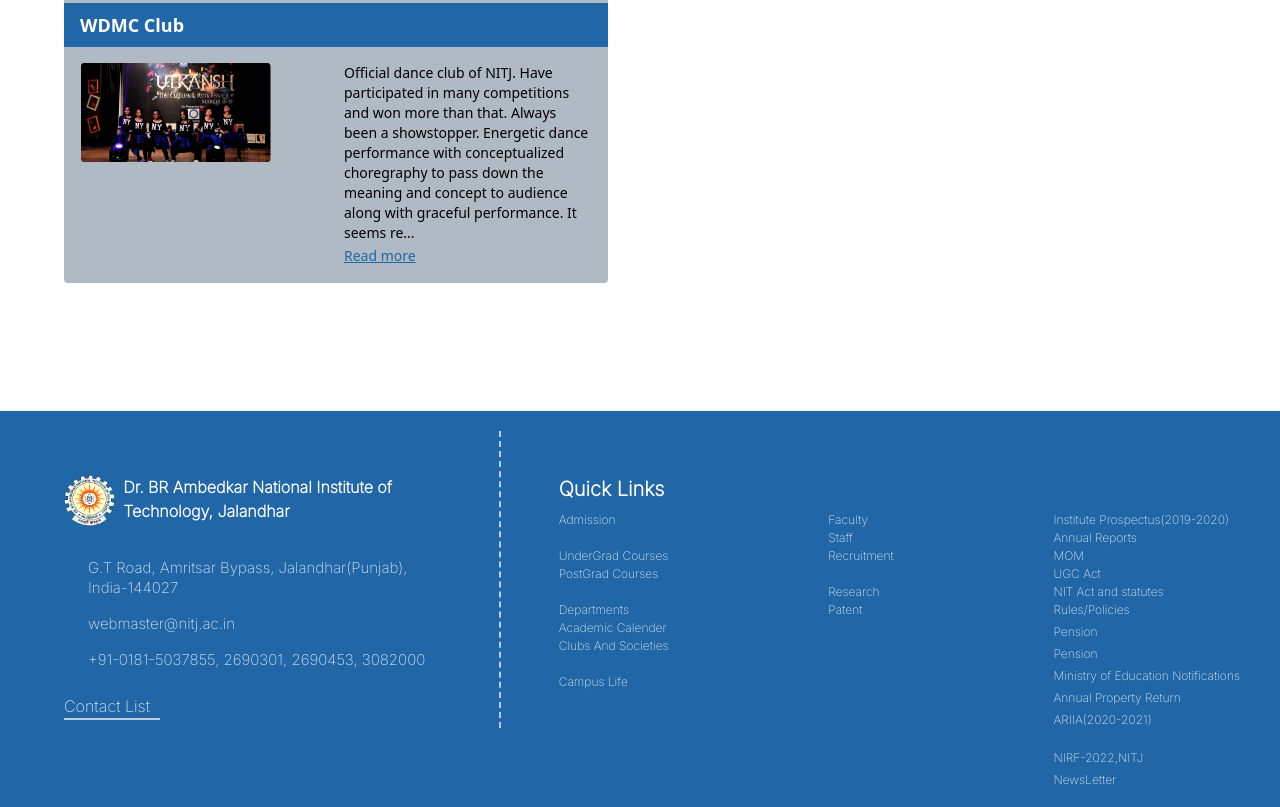
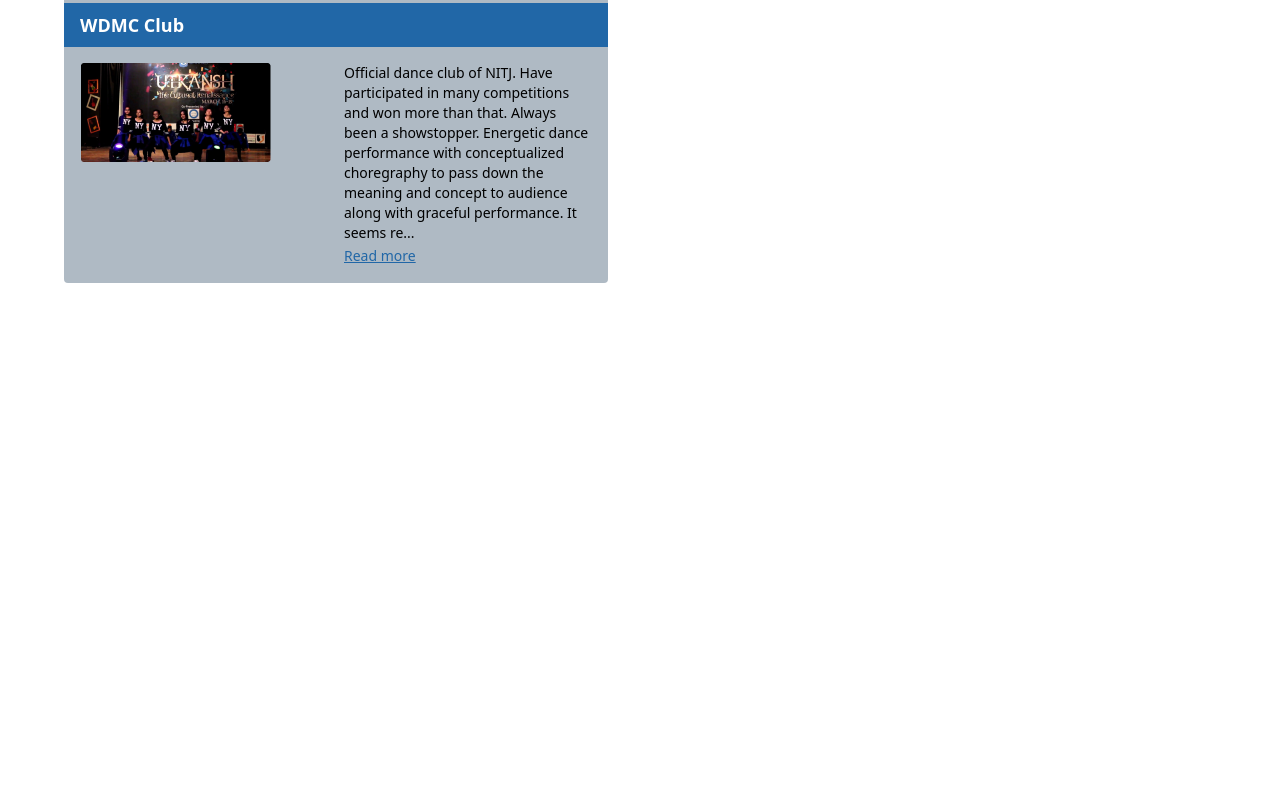
Before and after one commit to abhay57/abhay.github.io, a website: page index.html in a window 1280 px wide. Shown: the part 869-1676 px from the top of the page. After the commit the page ends 1184 px from the top, so only its background shows below. Drawn offline with nearby package versions, Linux system fonts and the light colour scheme.

Commit message:
Update index.html

```diff
--- a/index.html
+++ b/index.html
@@ -1,11 +1,7 @@
 <!DOCTYPE html>
 <html>
     <head>
-        <meta charset="UTF-8">
-        <meta http-equiv="X-UA-Compatible" content="IE=edge">
-        <meta name="viewport" content="width=device-width, initial-scale=1.0">
         <title>clubs page</title>
-        <link href="https://fonts.googleapis.com/css2?family=Inter:wght@200&family=Poppins:wght@200;300&display=swap" rel="stylesheet">
         <script src="https://cdn.tailwindcss.com"></script>
     </head>
 
@@ -144,96 +140,5 @@
 
         </section>
 
-        <footer>
-            <div class="bg-[#2167A7] h-3/4 text-white relative inset-x-0 bottom-0 flex flex-col lg:flex-row mt-[10%]" style="font-family:'Inter', sans-serif;">
-      <div class="flex flex-col h-1/3">
-          <div class="flex  align-middle mx-auto">
-          <img src="./images/nitj-logo.png" alt="NITJ logo"     class="lg:ml-16 lg:mt-16 mt-6 ml-4 lg:w-[4vw] lg:h-[4vw] w-[4vh] h-[4vh]">
-          <h2 class="lg:ml-2 lg:mt-16  text-base font-bold lg:w-3/5 w-4/5 mt-5 ml-3">
-              Dr. BR Ambedkar National Institute of Technology, Jalandhar
-          </h2>
-      </div>
-      <div class="mt-6 lg:ml-20 ml-6 leading-5 w-3/4 lg:text-[15px] text-xs">
-      <div class="flex mt-2 align-middle opacity-80">
-              <i class="fas fa-location-dot mr-2 mt-1"></i>
-          <h3>     G.T Road, Amritsar Bypass, Jalandhar(Punjab), <br>India-144027</h3>
-          </div>
-          <div class="flex mt-2 align-middle opacity-80">
-          <i class="fas fa-envelope mr-2 mt-2"></i>
-              <h3 class="mt-2">webmaster@nitj.ac.in</h3>
-      </div>
-      <div class="flex mt-2 align-middle opacity-80">
-          <i class="fas fa-phone mr-2 mt-2"></i>
-
-          <h3 class="mt-2">  +91-0181-5037855, 2690301, 2690453, 3082000</h3>
-      </div>
-      </div>
-      <div class="lg:ml-[4em] lg:mt-6 mt-2 lg-text-base text-base border-b-2 w-[6em] relative ml-[4em] opacity-80"><a href="#">Contact List</a></div>
-      </div>
-
-      <div class="lg:border-r-2 lg:border-y-gray-300 lg:border-dashed lg:opacity-80 lg:h-3/4 lg:absolute ml-[39%] none mt-5 z-50"></div>
-      <div class="lg:mt-16 lg:w-[54%] w-[90%] lg:mr-10 lg:ml-1 ml-3 mr-3 mb-3.5 mt-0">
-          <h2 class="mb-2 text-xl font-semibold mt-20 lg:mt-0">Quick Links</h2>
-          <div class="flex justify-between">
-          <div class="flex flex-col opacity-80 lg:text-[12px] text-[10px]">
-              <a href="#">Admission</a>
-              <br>
-              <a href="#">UnderGrad Courses</a>
-      <a href="#">PostGrad Courses</a>
-      <br>
-      <a href="#">Departments</a>
-      <a href="#">Academic Calender</a>
-      <a href="#">Clubs And Societies</a>
-      <br>
-      <a href="#">Campus Life</a>
-      </div>
-      <div class="flex flex-col opacity-80 lg:text-[12px] text-[10px]">
-          <a href="#">Faculty</a>
-          <a href="#">Staff</a>
-          <a href="#">Recruitment</a>
-      <br>
-      <a href="#">Research</a>
-      <a href="#">Patent</a>
-      </div>
-      <div class="flex flex-col  opacity-80 lg:text-[12px] text-[10px]">
-          <a href="#">Institute Prospectus(2019-2020)</a>
-          <a href="#">Annual Reports</a>
-          <a href="#">MOM</a>
-      <a href="#">UGC Act</a>
-      <a href="#">NIT Act and statutes</a>
-
-      <a href="#" class="lg:mb-1">Rules/Policies</a>
-      <a href="#" class="lg:mb-1">Pension</a>
-      <a href="#" class="lg:mb-1">Pension</a>
-      <a href="#" class="lg:mb-1">Ministry of Education Notifications</a>
-      <a href="#" class="lg:mb-1">Annual Property Return</a>
-      <a href="#" class="lg:mb-1">ARIIA(2020-2021)</a>
-      <div class="lg:mb-4"></div>
-      <a href="#" class="lg:mb-1">NIRF-2022,NITJ</a>
-      <a href="#" class="lg:mb-1">NewsLetter</a>
-      </div>
-      </div>
-      </div>
-                <div class="lg:flex-row flex flex-col absolute lg:top-[88%] lg:left-[33%] top-[20%] left-[90%]">
-          <div class="mr-4 text-white text-l">
-              <a href="https://www.facebook.com/NITJofficial/" target="_blank"> <i class="fa-brands fa-facebook"></i></a>
-          </div>
-          <div class="mr-4 text-white text-l">
-              <a href="https://twitter.com/NITJofficial?ref_src=twsrc%5Egoogle%7Ctwcamp%5Eserp%7Ctwgr%5Eauthor" target="_blank">   <i class="fab fa-twitter"></i></a>
-          </div>
-          <div class="mr-4 text-white text-l">
-              <a href="https://in.linkedin.com/school/dr-b-r-ambedkar-national-institute-of-technology-jalandhar-official/" target="_blank">   <i class="fa-brands fa-linkedin"></i></a>
-          </div>
-      <div class="mr-4 text-white text-l">
-      <a href="https://www.instagram.com/nitjofficial/?hl=en" target="_blank">  <i class="fa-brands fa-instagram"></i></a>
-      </div>
-      <div class="mr-4 text-white text-l">
-          <a href="https://www.youtube.com/c/NITJOfficial" target="_blank">  <i class="fa-brands fa-youtube"></i></a>
-          </div>
-      </div>
-      </div>
-
-        </footer>
-
     </body>
 </html>
```
